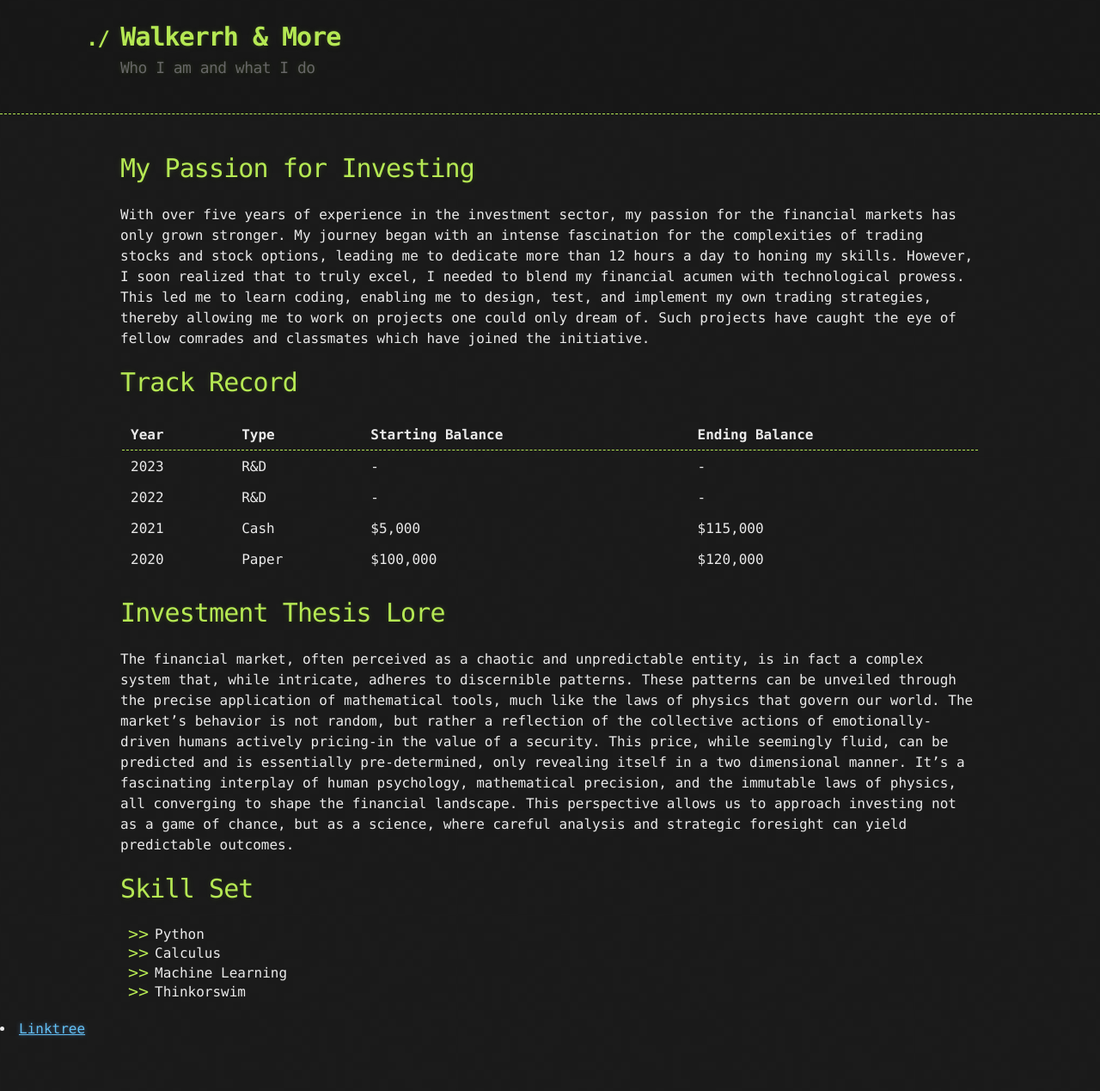
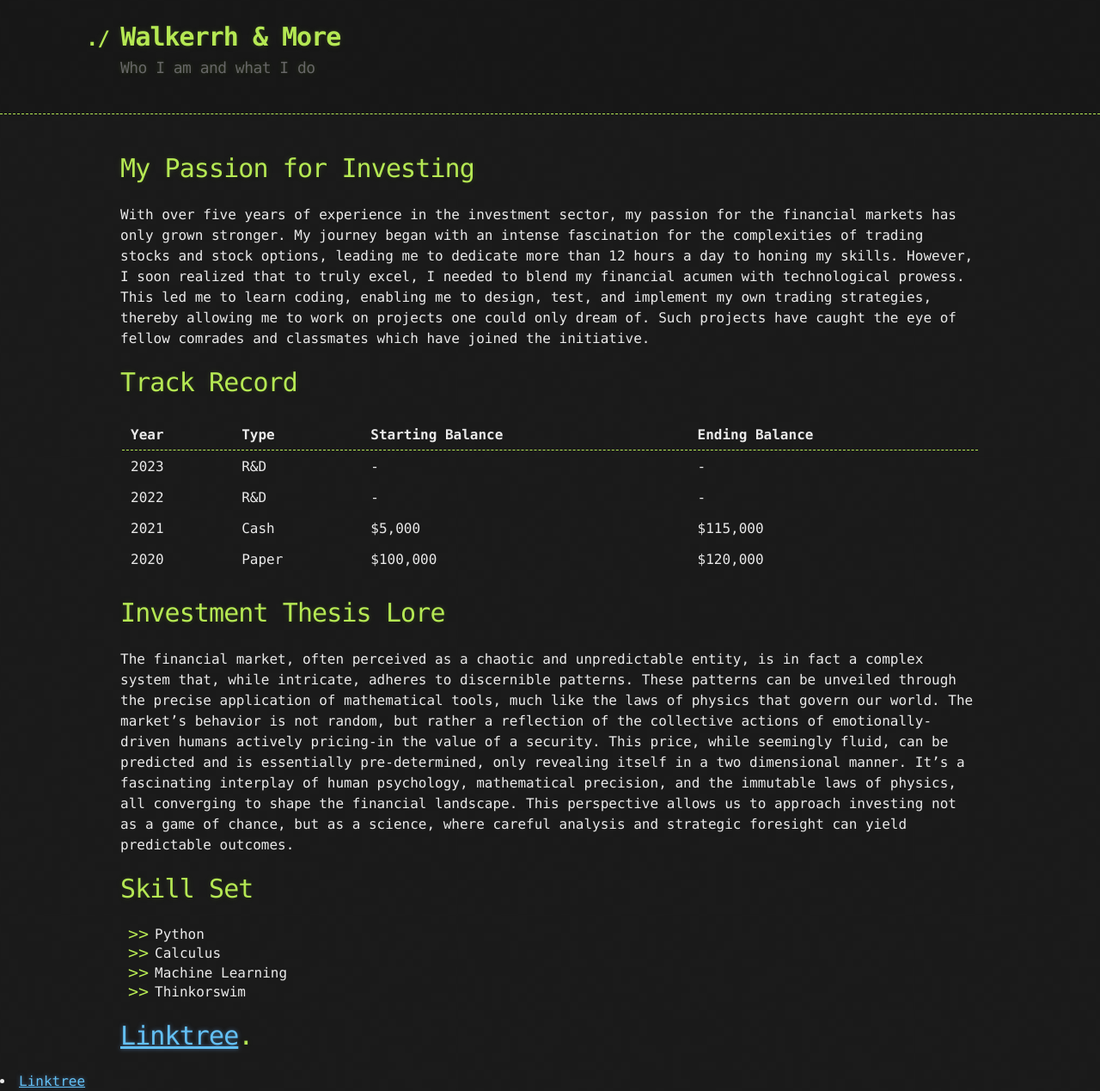
Before and after one commit to Walkerrh/walkerrh.github.io, a Jekyll site: the page built from index.md, in a window 1280 px wide. Shown: the whole page at 86% size. Built offline with Jekyll 4.4.1, drawn with Linux system fonts in a browser that asks for light colours; our own code applies the rules of GitHub Pages for plain Markdown files; before the commit the page ends 1208 px from its top, so only the background shows below that.

Commit message:
Update index.md

```diff
--- a/index.md
+++ b/index.md
@@ -34,3 +34,5 @@ predictable outcomes.
 *   Calculus
 *   Machine Learning
 *   Thinkorswim
+
+# [Linktree](./another-page.html).
```
